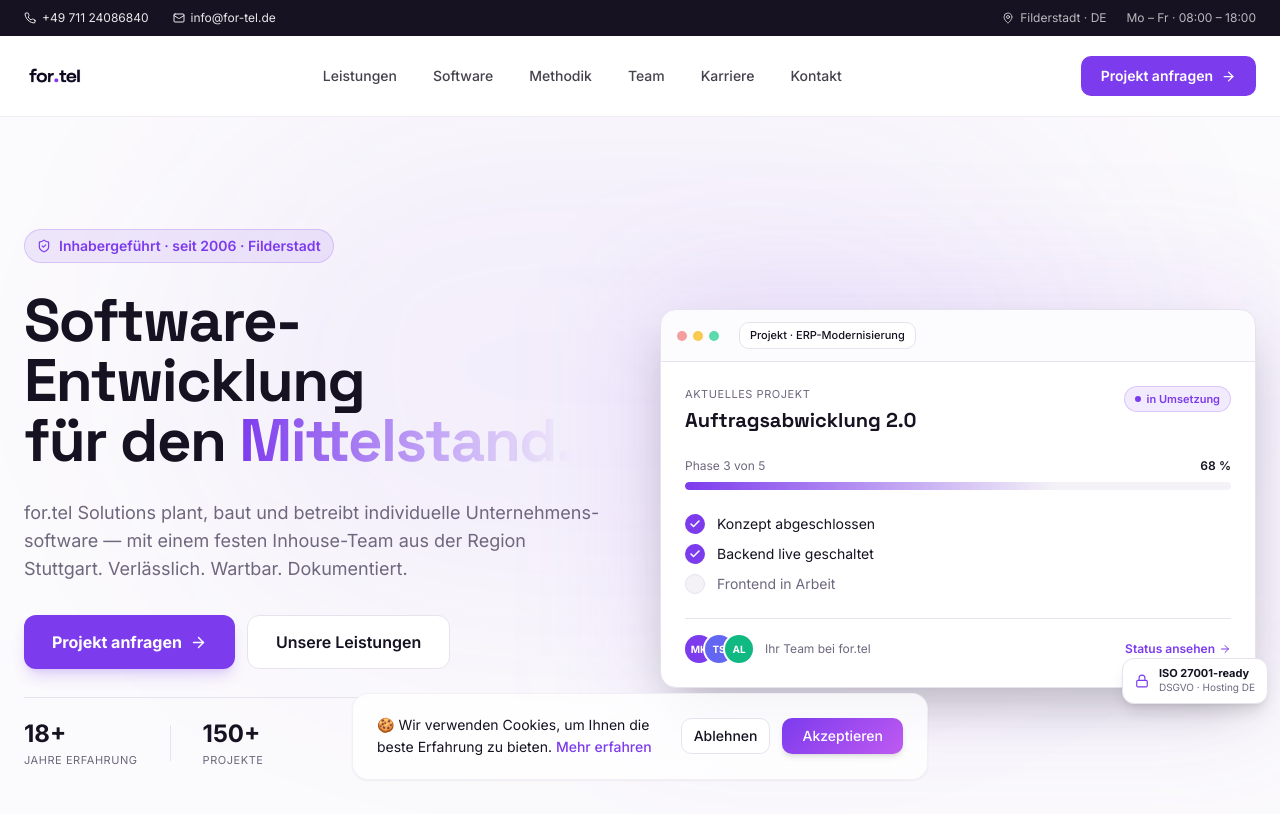
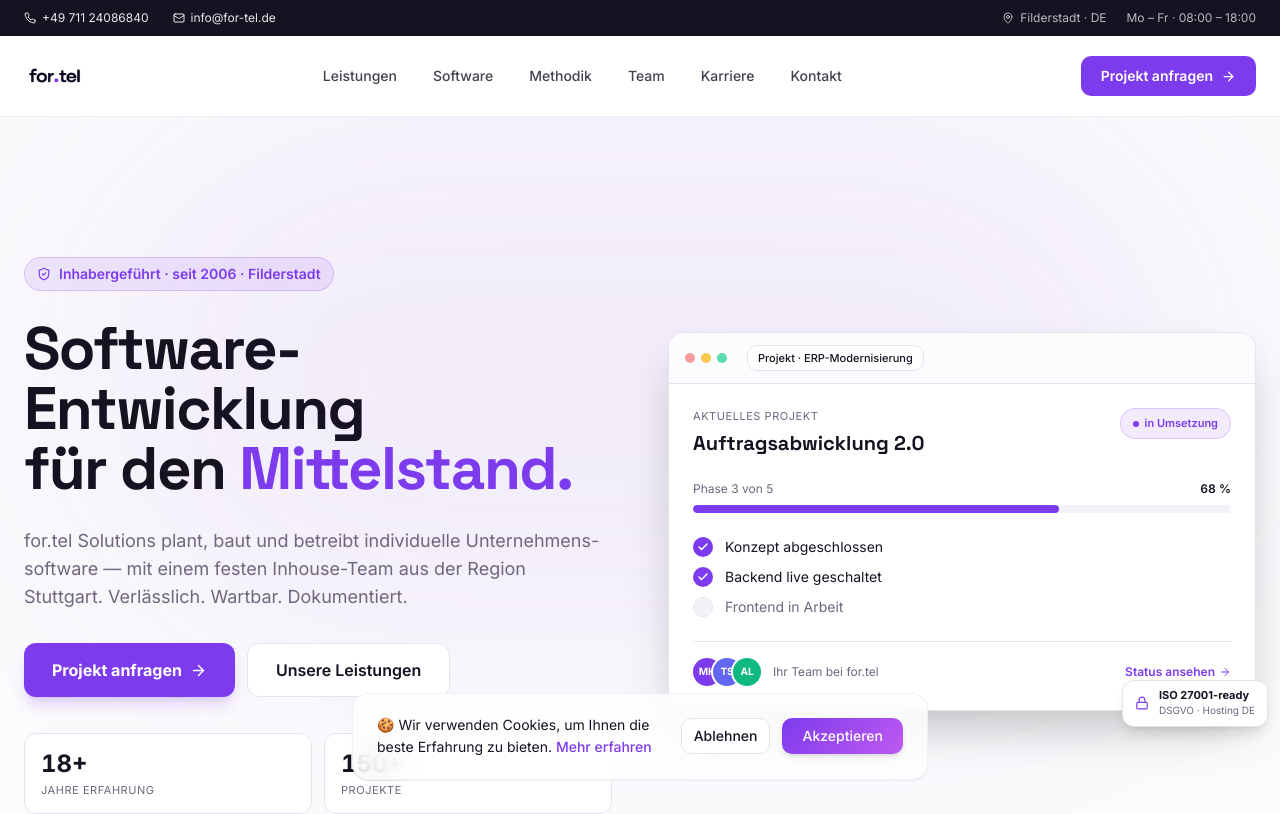
Before and after one commit to dvvvvv411/fortel, a React (Vite) app: page / in a window 1280 px wide. Shown: the top 814 px of the page. Built offline with nearby package versions, Linux system fonts and the light colour scheme; the HTML template or start-up script is replaced by a standard one.

Commit message:
Changes
Co-authored-by: dvvvvv411 <212236081+dvvvvv411@users.noreply.github.com>

```diff
--- a/src/components/landing-v2/HeroBento.tsx
+++ b/src/components/landing-v2/HeroBento.tsx
@@ -5,11 +5,14 @@ const HeroBento = () => {
   return (
     <section className="relative w-full flex items-center justify-center bg-muted/40 pt-24 sm:pt-28 pb-24 px-4 sm:px-6 overflow-hidden">
       {/* ambient glow */}
-      <div className="absolute top-0 left-1/2 -translate-x-1/2 w-[900px] h-[500px] rounded-full bg-primary/[0.06] blur-[120px] pointer-events-none" />
+      <div className="absolute top-0 left-1/2 -translate-x-1/2 w-[1100px] h-[520px] rounded-full bg-primary/[0.07] blur-[120px] pointer-events-none" />
 
-      <div className="relative max-w-7xl w-full grid grid-cols-1 lg:grid-cols-12 gap-10 items-center">
+      <div className="relative max-w-7xl w-full grid grid-cols-1 lg:grid-cols-12 gap-12 lg:gap-14 items-center">
         {/* ─────────── LEFT: copy ─────────── */}
-        <div className="lg:col-span-6 space-y-7">
+        <div className="lg:col-span-6 relative space-y-7">
+          {/* matching aura to balance the right card */}
+          <div className="absolute -inset-6 bg-primary/[0.06] rounded-[2rem] blur-3xl pointer-events-none -z-10" />
+
           <div className="hero-animate hero-animate-1 inline-flex items-center gap-2 px-3 py-1.5 rounded-full bg-primary/10 text-primary text-sm font-semibold border border-primary/20">
             <ShieldCheck size={14} />
             Inhabergeführt · seit 2006 · Filderstadt
@@ -18,10 +21,7 @@ const HeroBento = () => {
           <h1 className="hero-animate hero-animate-2 font-display text-[2.5rem] sm:text-5xl lg:text-[3.5rem] xl:text-6xl font-extrabold text-foreground tracking-tight leading-[1.05]">
             Software-Entwicklung
             <br />
-            für den{' '}
-            <span className="bg-clip-text text-transparent bg-gradient-to-r from-primary to-primary-glow">
-              Mittelstand.
-            </span>
+            für den <span className="text-primary">Mittelstand.</span>
           </h1>
 
           <p className="hero-animate hero-animate-3 text-base sm:text-lg text-muted-foreground max-w-xl leading-relaxed">
@@ -45,14 +45,14 @@ const HeroBento = () => {
             </Link>
           </div>
 
-          <div className="hero-animate hero-animate-5 flex items-center gap-8 pt-5 border-t border-border">
-            <div>
-              <p className="text-xl sm:text-2xl font-bold text-foreground">18+</p>
+          {/* stats card — mirrors the right card style */}
+          <div className="hero-animate hero-animate-5 grid grid-cols-2 gap-3 pt-2">
+            <div className="rounded-xl border border-border bg-background px-4 py-3.5">
+              <p className="text-2xl font-bold text-foreground tabular-nums">18+</p>
               <p className="text-[11px] text-muted-foreground uppercase tracking-wider mt-0.5">Jahre Erfahrung</p>
             </div>
-            <div className="w-px h-9 bg-border" />
-            <div>
-              <p className="text-xl sm:text-2xl font-bold text-foreground">150+</p>
+            <div className="rounded-xl border border-border bg-background px-4 py-3.5">
+              <p className="text-2xl font-bold text-foreground tabular-nums">150+</p>
               <p className="text-[11px] text-muted-foreground uppercase tracking-wider mt-0.5">Projekte</p>
             </div>
           </div>
@@ -60,7 +60,7 @@ const HeroBento = () => {
 
         {/* ─────────── RIGHT: friendly project card ─────────── */}
         <div className="lg:col-span-6 relative">
-          <div className="absolute -inset-6 bg-primary/10 rounded-[2rem] blur-3xl pointer-events-none" />
+          <div className="absolute -inset-6 bg-primary/10 rounded-[2rem] blur-3xl pointer-events-none -z-10" />
 
           <div className="relative bg-background rounded-2xl border border-border shadow-2xl overflow-hidden">
             {/* window chrome + single tab */}
@@ -82,7 +82,7 @@ const HeroBento = () => {
                   <p className="text-[11px] text-muted-foreground uppercase tracking-wider mb-1">Aktuelles Projekt</p>
                   <h3 className="font-display text-xl font-bold text-foreground">Auftragsabwicklung 2.0</h3>
                 </div>
-                <span className="shrink-0 inline-flex items-center gap-1.5 px-2.5 py-1 rounded-full bg-primary/10 text-primary text-[11px] font-semibold border border-primary/20">
+                <span className="shrink-0 inline-flex items-center gap-1.5 px-3 py-1.5 rounded-full bg-primary/10 text-primary text-[11px] font-semibold border border-primary/20">
                   <span className="h-1.5 w-1.5 rounded-full bg-primary" />
                   in Umsetzung
                 </span>
@@ -95,10 +95,7 @@ const HeroBento = () => {
                   <span className="font-semibold text-foreground tabular-nums">68 %</span>
                 </div>
                 <div className="h-2 w-full rounded-full bg-muted overflow-hidden">
-                  <div
-                    className="h-full rounded-full bg-gradient-to-r from-primary to-primary-glow"
-                    style={{ width: '68%' }}
-                  />
+                  <div className="h-full rounded-full bg-primary" style={{ width: '68%' }} />
                 </div>
               </div>
 
@@ -149,7 +146,7 @@ const HeroBento = () => {
             </div>
           </div>
 
-          {/* compliance floating card – bottom right, dezenter */}
+          {/* compliance floating card – bottom right */}
           <div className="hidden sm:flex absolute -bottom-4 -right-3 z-20 items-center gap-2.5 bg-background border border-border rounded-lg shadow-lg px-3 py-2">
             <Lock size={14} className="text-primary" />
             <div className="text-left">
```
